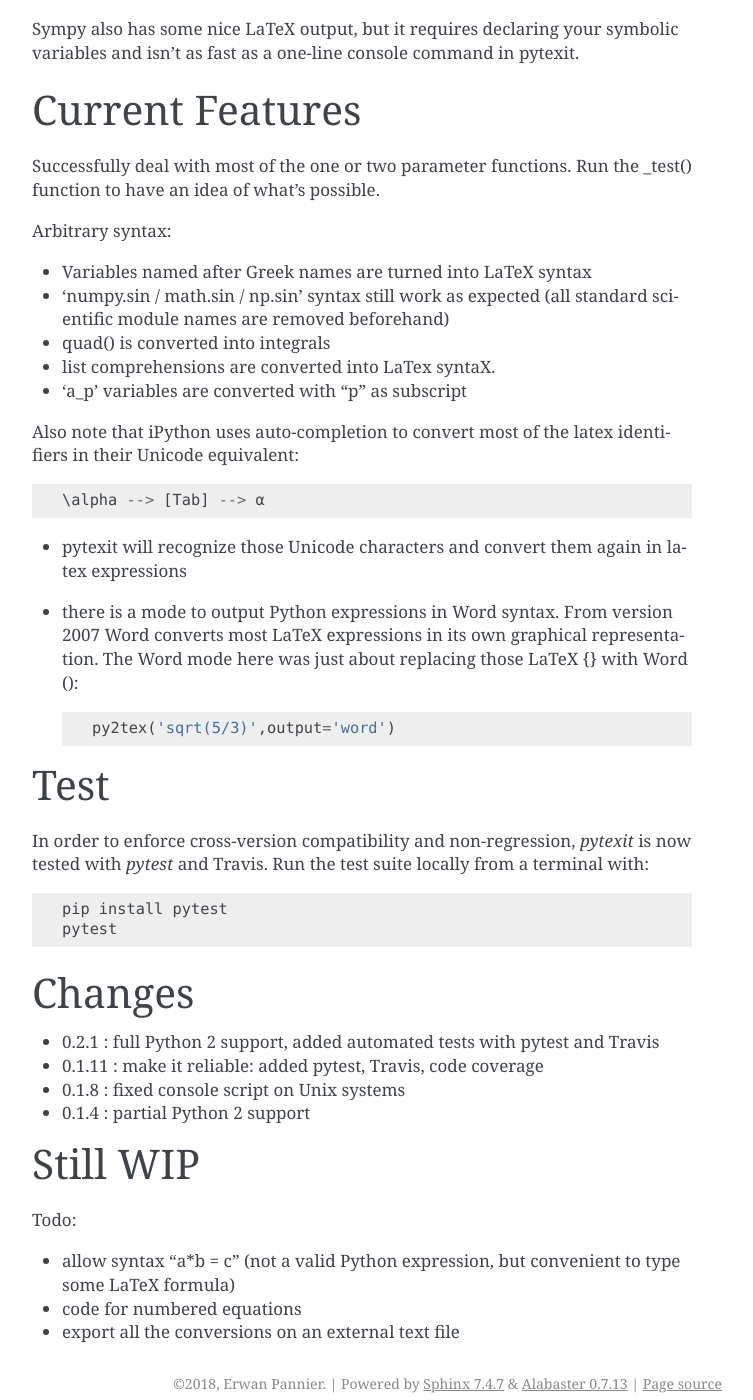
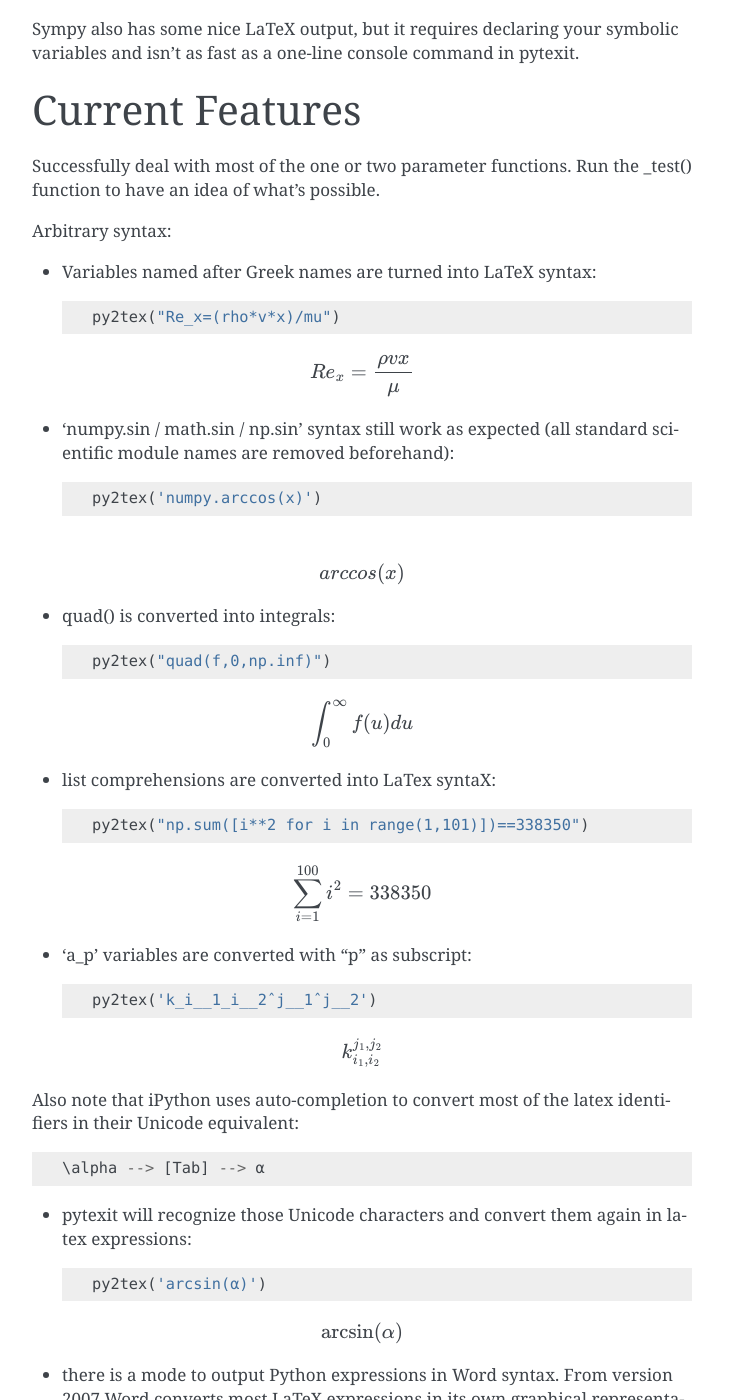
Before and after one commit to erwanp/pytexit, a Sphinx documentation site: the page built from docs/userguide.rst, in a window 1280 px wide and 1400 px high, scrolled down 1594 px. Shown: the whole window, without its empty margins (388-1141 px from the left). Built offline with Sphinx 7.4.7, drawn with Linux system fonts in a browser that asks for light colours.

Commit message:
added more examples in /docs

```diff
--- a/docs/userguide.rst
+++ b/docs/userguide.rst
@@ -83,16 +83,42 @@ _test() function to have an idea of what's possible.
 
 Arbitrary syntax:
 
-- Variables named after Greek names are turned into LaTeX syntax
+- Variables named after Greek names are turned into LaTeX syntax::
+
+    py2tex("Re_x=(rho*v*x)/mu")
+
+.. math::
+    Re_x=\frac{\rho v x}{\mu}
+
 
 - 'numpy.sin / math.sin / np.sin' syntax still work as expected (all standard
-  scientific module names are removed beforehand)
+  scientific module names are removed beforehand)::
 
-- quad() is converted into integrals
+    py2tex('numpy.arccos(x)')
 
-- list comprehensions are converted into LaTex syntaX.
+.. math::
+    \\arccos(x)
 
-- 'a_p' variables are converted with "p" as subscript
+- quad() is converted into integrals::
+
+    py2tex("quad(f,0,np.inf)")
+
+.. math::
+        \int_{0}^{\infty} f(u) du
+
+- list comprehensions are converted into LaTex syntaX::
+
+    py2tex("np.sum([i**2 for i in range(1,101)])==338350")
+
+.. math::
+    \sum_{i=1}^{100} i^2=338350
+
+- 'a_p' variables are converted with "p" as subscript::
+
+    py2tex('k_i__1_i__2ˆj__1ˆj__2')
+
+.. math::
+    k_{i_1,i_2}^{j_1,j_2}
 
 Also note that iPython uses auto-completion to convert most of the latex
 identifiers in their Unicode equivalent::
@@ -100,7 +126,12 @@ identifiers in their Unicode equivalent::
     \alpha --> [Tab] --> α
 
 - pytexit will recognize those Unicode characters and convert them again in
-  latex expressions
+  latex expressions::
+
+    py2tex('arcsin(α)')
+
+.. math::
+    \arcsin(\alpha)
 
 - there is a mode to output Python expressions in Word syntax. From version 2007
   Word converts most LaTeX expressions in its own graphical representation. The
```
